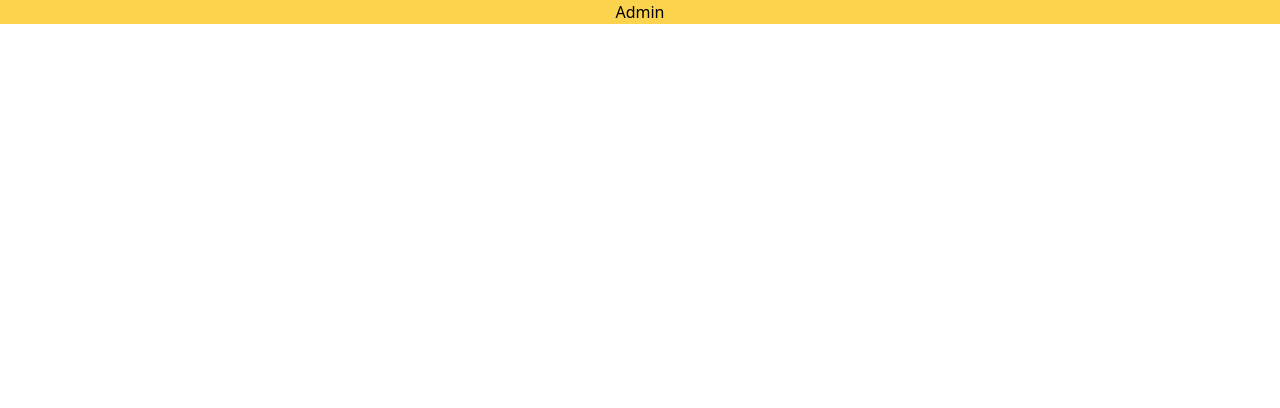
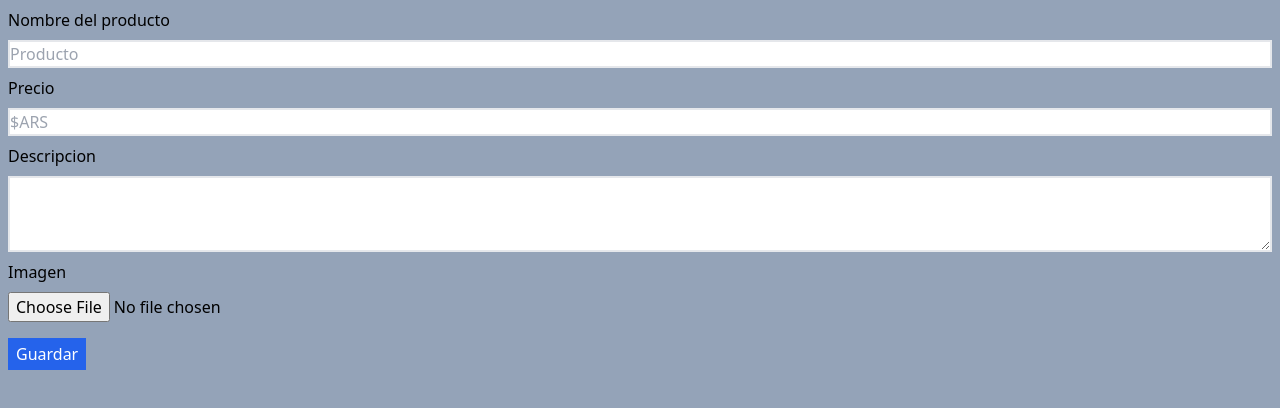
Before and after one commit to HernanS87/Tech-Store, a React (Vite) app: page /admin in a window 1280 px wide. Shown: the top 408 px of the page. Built offline with nearby package versions, Linux system fonts and the light colour scheme.

Commit message:
AdminForm was created

```diff
--- /dev/null
+++ b/src/components/AdminForm.jsx
@@ -0,0 +1,26 @@
+export default function AdminForm() {
+  return (
+    <form className="p-2 flex flex-col h-screen bg-slate-400">
+      <label htmlFor="name">Nombre del producto</label>
+      <input
+        type="text"
+        id="name"
+        placeholder="Producto"
+        className="border-2 my-2 "
+      />
+      <label htmlFor="price">Precio</label>
+      <input type="number" placeholder="$ARS" className="border-2 my-2" />
+      <label htmlFor="description">Descripcion</label>
+      <textarea
+        name=""
+        id="description"
+        cols="30"
+        rows="3"
+        className="border-2 my-2"
+      ></textarea>
+      <label htmlFor="images">Imagen</label>
+      <input type="file" className="my-2" />
+      <button type="submit" className="w-fit my-2 px-2 py-1 text-white bg-blue-600">Guardar</button>
+    </form>
+  );
+}
--- a/src/pages/Admin.jsx
+++ b/src/pages/Admin.jsx
@@ -1,7 +1,7 @@
-import React from 'react'
+import AdminForm from "../components/AdminForm"
 
 export default function Admin() {
   return (
-    <div className='bg-amber-300 text-center'>Admin</div>
+    <AdminForm />
   )
 }
```
